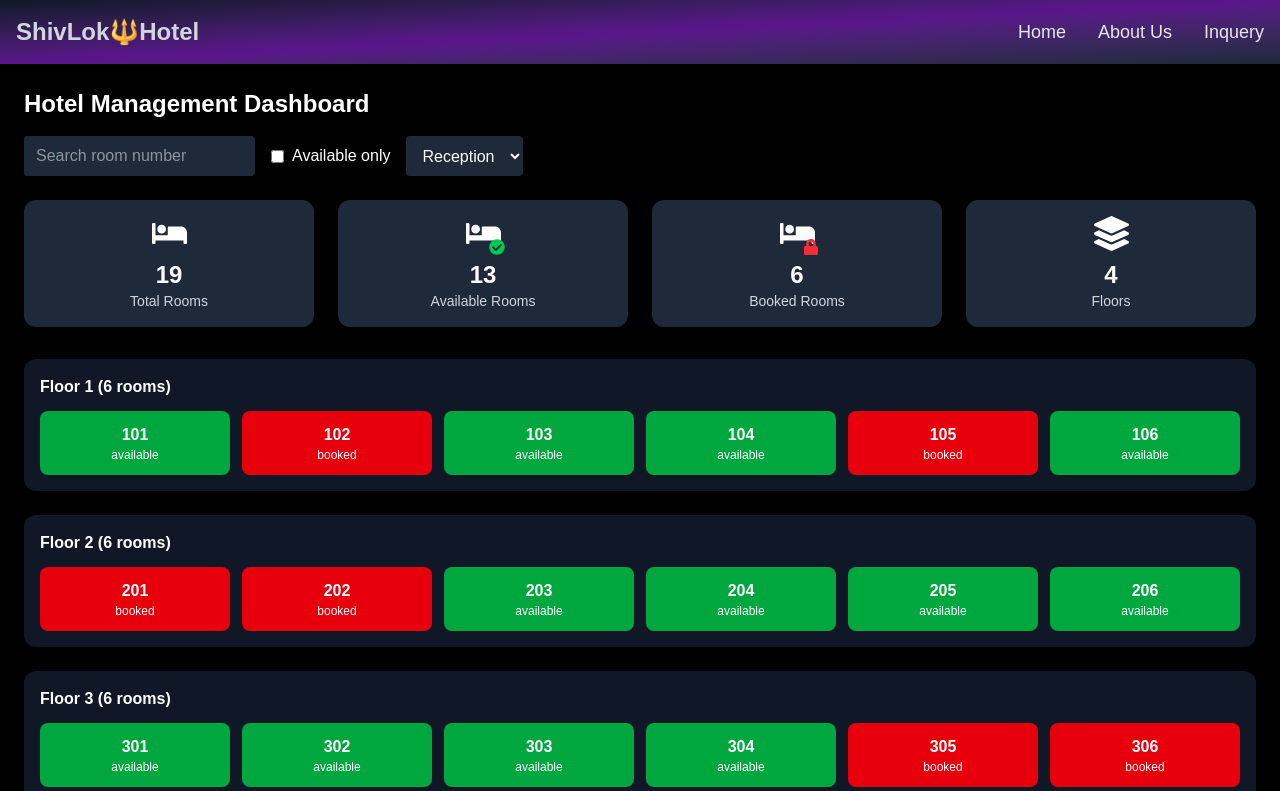
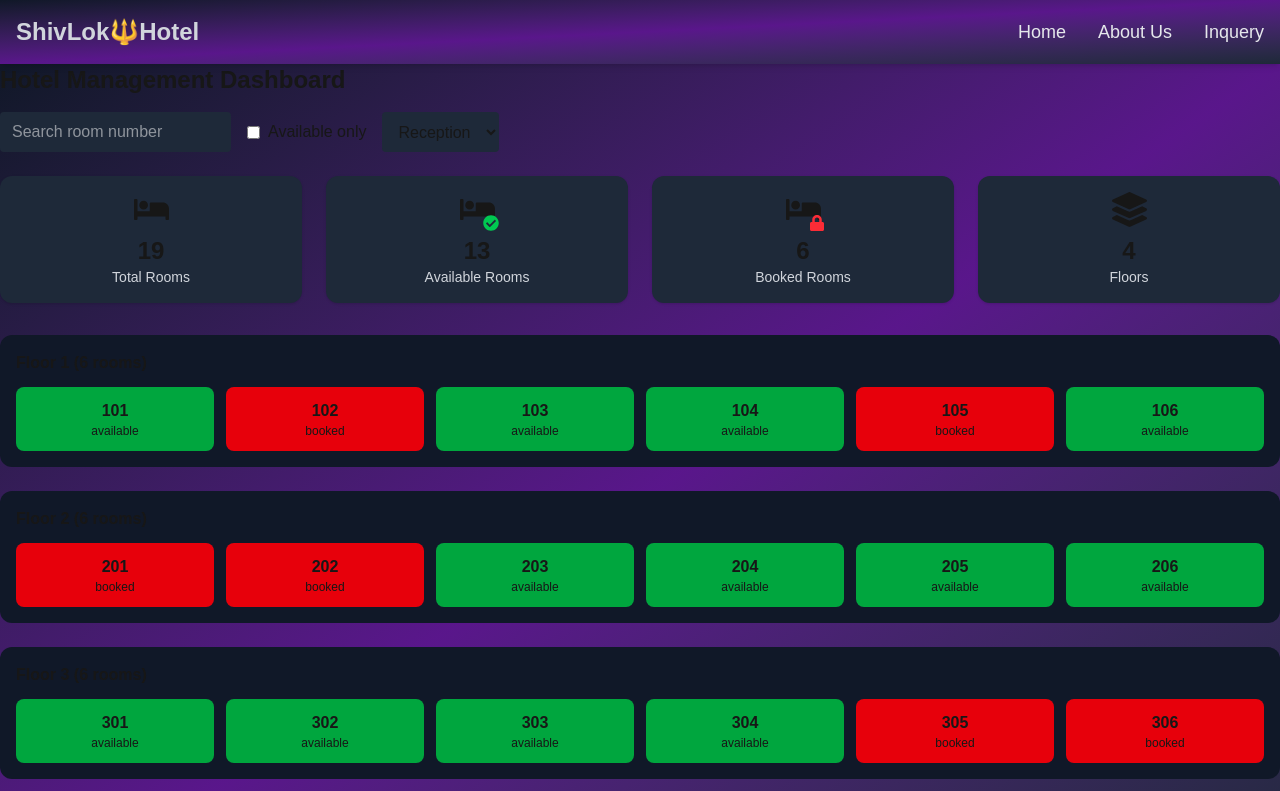
Before and after one commit to sachindangi942/hotel-management, a Next.js app: page / in a window 1280 px wide. Shown: the top 791 px of the page. Built offline with nearby package versions, Linux system fonts and the light colour scheme.

Commit message:
change background

```diff
--- a/src/app/page.js
+++ b/src/app/page.js
@@ -56,7 +56,7 @@ export default function Dashboard() {
   });
 
   return (
-    <div className="min-h-screen bg-black text-white p-6">
+    <div className="min-h-screen overflow-x-hidden bg-gradient-to-br from-gray-900 via-purple-900 to-gray-800">
       <h1 className="text-2xl font-bold mb-4">Hotel Management Dashboard</h1>
 
       <TopControls
```
